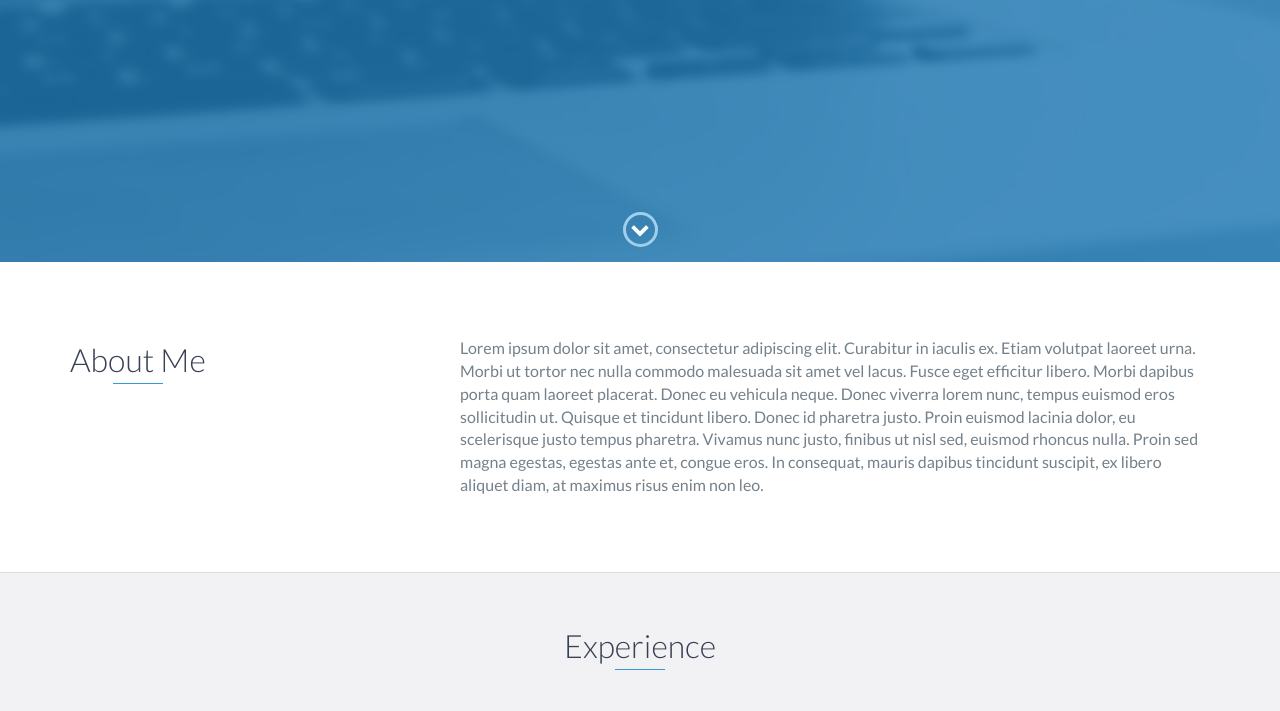
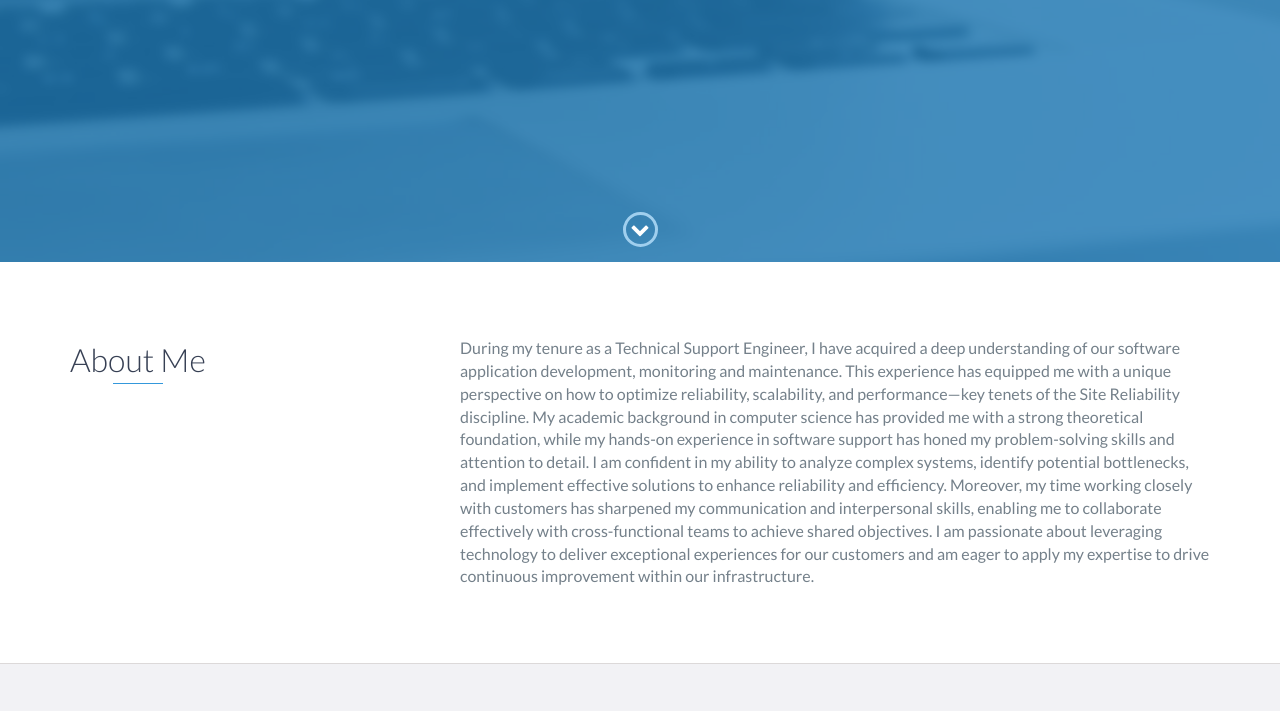
Before and after one commit to wyat2/wyat2.github.io, a website: page index.html in a window 1280 px wide. Shown: the part 538-1249 px from the top of the page. Drawn offline with nearby package versions, Linux system fonts and the light colour scheme.

Commit message:
Update index.html

```diff
--- a/index.html
+++ b/index.html
@@ -73,9 +73,9 @@
                 </div>
                 <div class="col-md-8">
                     <p>
-                        Lorem ipsum dolor sit amet, consectetur adipiscing elit. Curabitur in iaculis ex. Etiam volutpat laoreet urna. Morbi ut tortor nec nulla commodo malesuada sit amet vel lacus. Fusce eget efficitur libero. Morbi dapibus porta quam laoreet placerat. Donec
-                        eu vehicula neque. Donec viverra lorem nunc, tempus euismod eros sollicitudin ut. Quisque et tincidunt libero. Donec id pharetra justo. Proin euismod lacinia dolor, eu scelerisque justo tempus pharetra. Vivamus nunc justo, finibus
-                        ut nisl sed, euismod rhoncus nulla. Proin sed magna egestas, egestas ante et, congue eros. In consequat, mauris dapibus tincidunt suscipit, ex libero aliquet diam, at maximus risus enim non leo.
+                        During my tenure as a Technical Support Engineer, I have acquired a deep understanding of our software application development, monitoring and maintenance. This experience has equipped me with a unique perspective on how to optimize reliability, scalability, and performance—key tenets of the Site Reliability discipline.
+My academic background in computer science has provided me with a strong theoretical foundation, while my hands-on experience in software support  has honed my problem-solving skills and attention to detail. I am confident in my ability to analyze complex systems, identify potential bottlenecks, and implement effective solutions to enhance reliability and efficiency.
+Moreover, my time working closely with customers has sharpened my communication and interpersonal skills, enabling me to collaborate effectively with cross-functional teams to achieve shared objectives. I am passionate about leveraging technology to deliver exceptional experiences for our customers and am eager to apply my expertise to drive continuous improvement within our infrastructure.
                     </p>
                 </div>
             </div>
```
